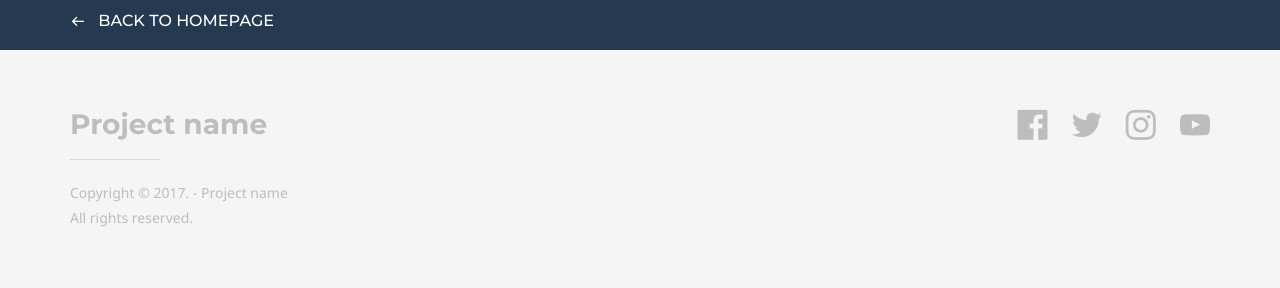
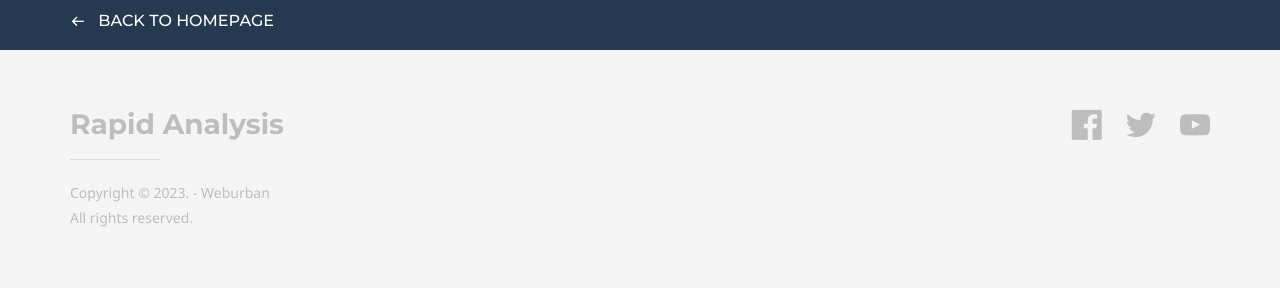
Before and after one commit to rapidanalysis/rapidanalysis.github.io, a Jekyll site: the page built from default.md, in a window 1280 px wide. Shown: the part 938-1226 px from the top of the page. Built offline with Jekyll 4.4.1, drawn with Linux system fonts in a browser that asks for light colours; some web fonts are replaced.

Commit message:
Update _config.yml

```diff
--- a/_config.yml
+++ b/_config.yml
@@ -16,18 +16,16 @@ doks:
     footer:
         content:
             logo:
-                text: Project name
+                text: Rapid Analysis
                 image:
-            copyright: Copyright &copy; 2017. - Project name <br>All rights reserved.
+            copyright: Copyright &copy; 2023. - Weburban <br>All rights reserved.
         social_list:
             - network_name: facebook
-              profile_url: '#'
+              profile_url: 'https://www.facebook.com/weburban'
             - network_name: twitter
-              profile_url: '#'
-            - network_name: instagram
-              profile_url: '#'
+              profile_url: 'https://twitter.com/weburban'
             - network_name: youtube
-              profile_url: '#'
+              profile_url: 'https://www.youtube.com/@weburban'
     google_analytics:
         tracking_code: # Add your Google Analytics tracking code to activate Google Analytics
     comments:
```
